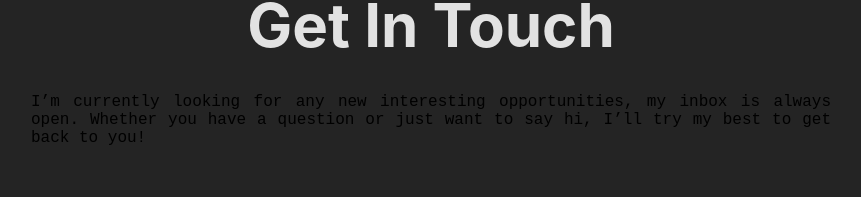
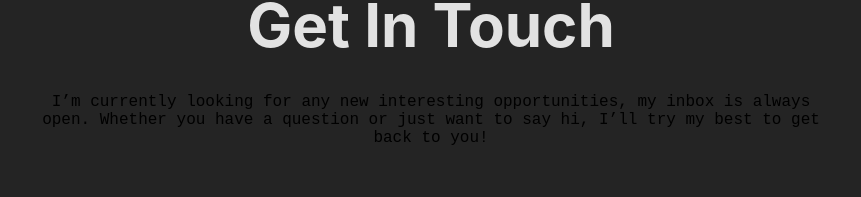
Before and after one commit to johnwesly2002/Portfolio, a React (Vite) app: page / in a window 1280 px wide. Shown: the part 3895-4092 px from the top of the page, without its empty margins (209-1070 px from the left). Built offline with nearby package versions, Linux system fonts and the light colour scheme.

Commit message:
alignment change

```diff
--- a/src/App.css
+++ b/src/App.css
@@ -528,8 +528,8 @@ line-height: 1.4;
 }
 
 #Contact p {
-  width: 800px;
-  text-align: justify;
+  max-width: 800px;
+  text-align:center;
   font-family: var(--fontfamily);
   font-size: var(--fontcolor);
 }
```
